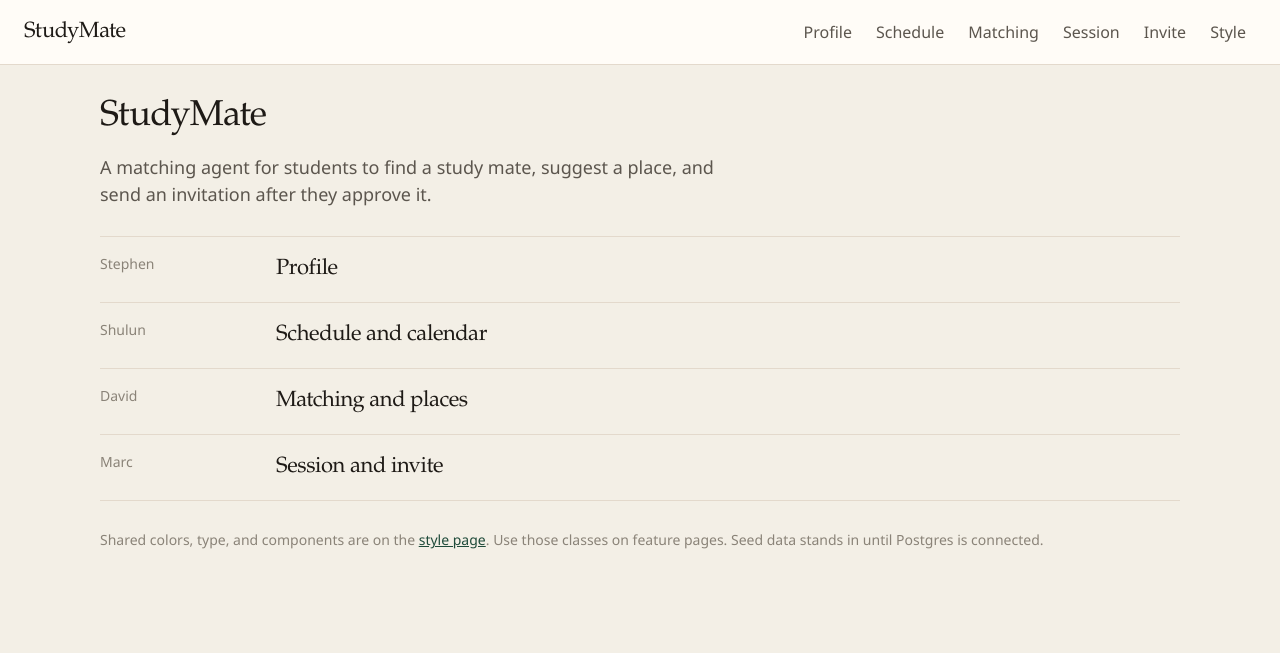
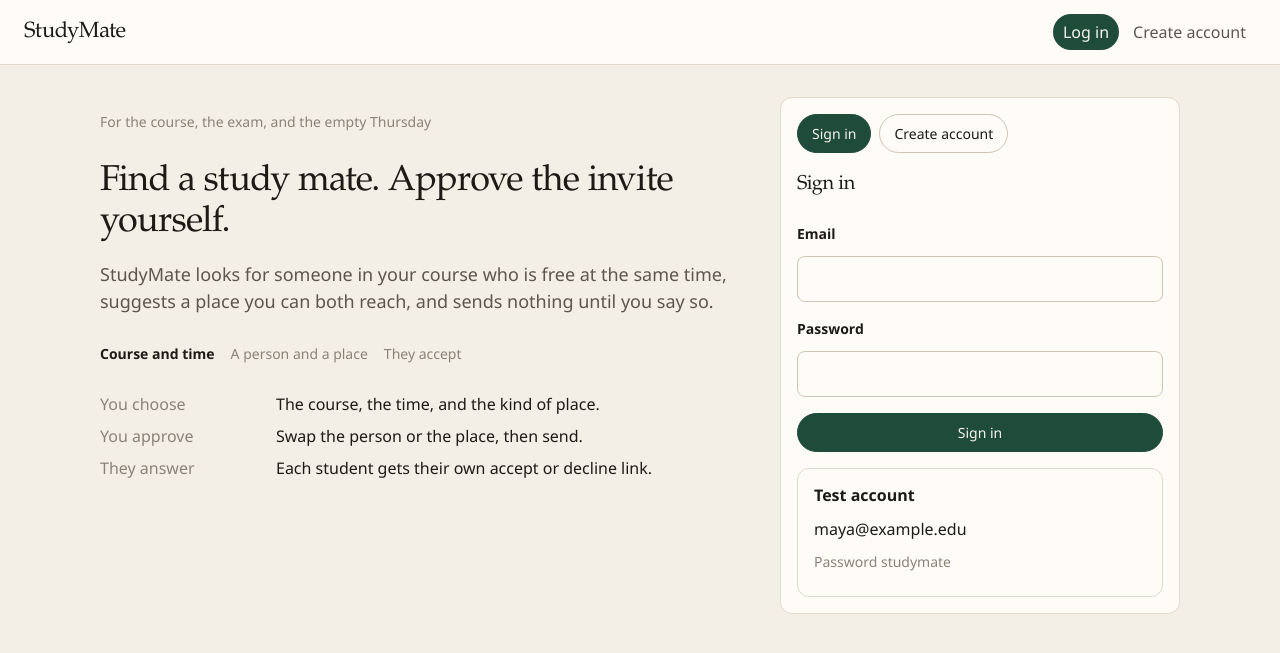
Before and after one commit to 2635530141/Agent_Hackathon, a FastAPI app: page / in a window 1280 px wide. Shown: the top 653 px of the page. Run offline with FastAPI, Linux system fonts and the light colour scheme.

Commit message:
landing page

```diff
--- a/app/main.py
+++ b/app/main.py
@@ -1,5 +1,7 @@
 from fastapi import FastAPI
+from fastapi.responses import RedirectResponse
 from fastapi.staticfiles import StaticFiles
+from starlette.middleware.sessions import SessionMiddleware
 
 from app.routers import matching, pages, profile, schedule, session
 from app.web import BASE
@@ -12,6 +14,21 @@ app.include_router(schedule.router)
 app.include_router(matching.router)
 app.include_router(session.router)
 
+_OPEN = {"/", "/login", "/register", "/api/health"}
+
+
+@app.middleware("http")
+async def require_login(request, call_next):
+    path = request.url.path
+    if path in _OPEN or path.startswith("/static") or request.method == "POST" and path in {"/login", "/register", "/logout"}:
+        return await call_next(request)
+    if request.session.get("user"):
+        return await call_next(request)
+    return RedirectResponse("/login", status_code=303)
+
+
+app.add_middleware(SessionMiddleware, secret_key="studymate-demo", same_site="lax", https_only=False)
+
 
 if __name__ == "__main__":
     import uvicorn
--- a/app/static/styles.css
+++ b/app/static/styles.css
@@ -126,6 +126,13 @@ code {
   display: grid;
   grid-template-columns: minmax(0, 1.4fr) minmax(260px, 0.8fr);
   gap: 24px;
+  align-items: start;
+}
+
+.hero {
+  display: grid;
+  grid-template-columns: minmax(0, 1.15fr) minmax(280px, 400px);
+  gap: 40px;
   align-items: start;
 }
 
@@ -471,6 +478,7 @@ textarea {
 
 @media (max-width: 800px) {
   .split,
+  .hero,
   .facts,
   .index a,
   .hours li {
--- a/app/templates/base.html
+++ b/app/templates/base.html
@@ -9,7 +9,10 @@
 <body>
   <header class="site-header">
     <a class="wordmark" href="/">StudyMate</a>
+    {% if user %}
+    <div class="cluster">
       <nav class="site-nav" aria-label="Sections">
+        <a href="/home" {% if nav == "home" %}aria-current="page"{% endif %}>Home</a>
         <a href="/profile" {% if nav == "profile" %}aria-current="page"{% endif %}>Profile</a>
         <a href="/schedule" {% if nav == "schedule" %}aria-current="page"{% endif %}>Schedule</a>
         <a href="/matching" {% if nav == "matching" %}aria-current="page"{% endif %}>Matching</a>
@@ -17,6 +20,16 @@
         <a href="/invite" {% if nav == "invite" %}aria-current="page"{% endif %}>Invite</a>
         <a href="/style" {% if nav == "style" %}aria-current="page"{% endif %}>Style</a>
       </nav>
+      <form method="post" action="/logout">
+        <button class="button quiet" type="submit">Log out {{ user.name.split()[0] }}</button>
+      </form>
+    </div>
+    {% else %}
+    <nav class="site-nav" aria-label="Account">
+      <a href="/login" {% if nav == "login" %}aria-current="page"{% endif %}>Log in</a>
+      <a href="/register" {% if nav == "register" %}aria-current="page"{% endif %}>Create account</a>
+    </nav>
+    {% endif %}
   </header>
   <main class="page">
     {% block content %}{% endblock %}
--- a/app/templates/home.html
+++ b/app/templates/home.html
@@ -3,8 +3,8 @@
 {% block content %}
 <div class="stack-lg">
   <div class="stack">
-    <h1 class="title">StudyMate</h1>
-    <p class="lede">A matching agent for students to find a study mate, suggest a place, and send an invitation after they approve it.</p>
+    <h1 class="title">Hello, {{ user.name.split()[0] }}.</h1>
+    <p class="lede">Your courses, hours, and the next session are here. An invite goes out only after you approve it.</p>
   </div>
   <ul class="index">
     <li><a href="/profile"><span class="meta">Stephen</span><span class="index-title">Profile</span></a></li>
--- /dev/null
+++ b/app/templates/landing.html
@@ -0,0 +1,72 @@
+{% extends "base.html" %}
+{% block title %}{% if mode == "register" %}Create account{% else %}Sign in{% endif %} · StudyMate{% endblock %}
+{% block content %}
+<div class="hero">
+  <div class="stack-lg">
+    <div class="stack">
+      <p class="meta">For the course, the exam, and the empty Thursday</p>
+      <h1 class="title">Find a study mate. Approve the invite yourself.</h1>
+      <p class="lede">StudyMate looks for someone in your course who is free at the same time, suggests a place you can both reach, and sends nothing until you say so.</p>
+    </div>
+    <ol class="steps">
+      <li class="current">Course and time</li>
+      <li>A person and a place</li>
+      <li>They accept</li>
+    </ol>
+    <dl class="facts">
+      <dt>You choose</dt>
+      <dd>The course, the time, and the kind of place.</dd>
+      <dt>You approve</dt>
+      <dd>Swap the person or the place, then send.</dd>
+      <dt>They answer</dt>
+      <dd>Each student gets their own accept or decline link.</dd>
+    </dl>
+  </div>
+
+  <section class="card stack" aria-labelledby="auth-title">
+    <div class="cluster">
+      <a class="button {% if mode != 'register' %}primary{% else %}quiet{% endif %}" href="/login">Sign in</a>
+      <a class="button {% if mode == 'register' %}primary{% else %}quiet{% endif %}" href="/register">Create account</a>
+    </div>
+    {% if error %}
+    <div class="callout warn"><p>{{ error }}</p></div>
+    {% endif %}
+    {% if mode == "register" %}
+    <h2 id="auth-title" class="section-title">Create an account</h2>
+    <form class="stack" method="post" action="/register">
+      <label class="field">
+        <span class="label">Name</span>
+        <input name="name" autocomplete="name" required value="{{ full_name }}">
+      </label>
+      <label class="field">
+        <span class="label">Email</span>
+        <input name="email" type="email" autocomplete="email" required value="{{ email }}">
+      </label>
+      <label class="field">
+        <span class="label">Password</span>
+        <input name="password" type="password" autocomplete="new-password" required minlength="8">
+      </label>
+      <button class="button primary" type="submit">Create account</button>
+    </form>
+    {% else %}
+    <h2 id="auth-title" class="section-title">Sign in</h2>
+    <form class="stack" method="post" action="/login">
+      <label class="field">
+        <span class="label">Email</span>
+        <input name="email" type="email" autocomplete="username" required value="{{ email }}">
+      </label>
+      <label class="field">
+        <span class="label">Password</span>
+        <input name="password" type="password" autocomplete="current-password" required>
+      </label>
+      <button class="button primary" type="submit">Sign in</button>
+    </form>
+    <div class="callout">
+      <p><strong>Test account</strong></p>
+      <p>{{ test_email }}</p>
+      <p class="hint">Password {{ test_password }}</p>
+    </div>
+    {% endif %}
+  </section>
+</div>
+{% endblock %}
--- a/app/web.py
+++ b/app/web.py
@@ -8,7 +8,10 @@ templates = Jinja2Templates(directory=BASE / "templates")
 
 
 def render(request: Request, name: str, **context):
-    payload = {"request": request, "nav": context.pop("nav", ""), **context}
+    user = None
+    if "session" in request.scope:
+        user = request.session.get("user")
+    payload = {"request": request, "nav": context.pop("nav", ""), "user": user, **context}
     try:
         return templates.TemplateResponse(request, name, payload)
     except TypeError:
--- a/requirements.txt
+++ b/requirements.txt
@@ -2,3 +2,4 @@ fastapi>=0.115
 uvicorn>=0.32
 jinja2>=3.1
 python-multipart>=0.0.12
+itsdangerous>=2.2
```
Also changed, not shown: app/accounts.py (added, +67 -0 lines), app/routers/pages.py (+64 -1 lines), app/templates/styleguide.html (+14 -0 lines). Lines whose indentation alone changed are shown as unchanged.
